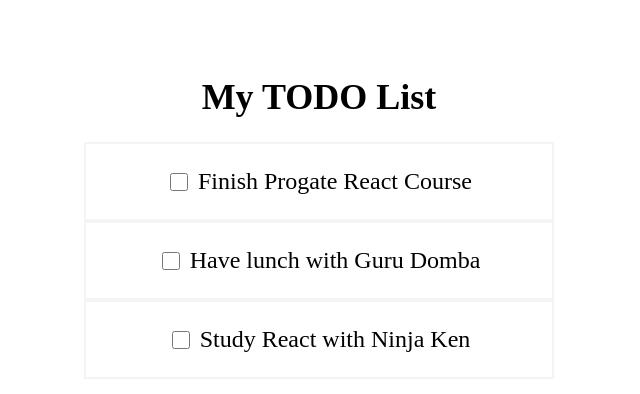
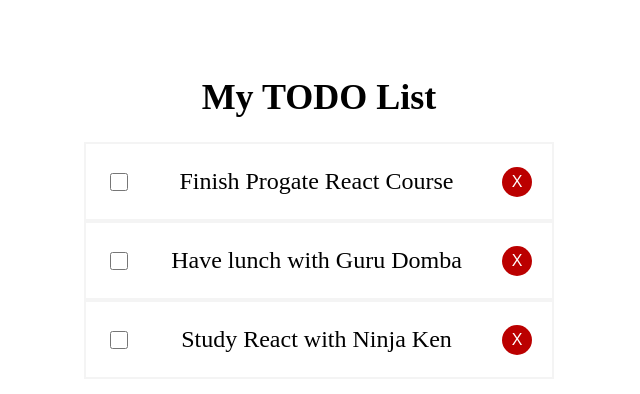
Before and after one commit to wisnuarizky/react-todo-app-progate, a React (Vite) app: page / in a window 1280 px wide. Shown: the top 394 px of the page, without its empty margins (321-961 px from the left). Built offline with nearby package versions, Linux system fonts and the light colour scheme.

Commit message:
membuat tombol hapus

```diff
--- a/src/App.jsx
+++ b/src/App.jsx
@@ -45,10 +45,21 @@
     setTodos(updateTodos);
   }
 
+  // menghapus todo
+  function handleDelete(id) {
+    const deleteTodo = todos.filter((todo) => {
+      if (todo.id !== id) {
+        return todo;
+      }
+    });
+
+    setTodos(deleteTodo);
+  }
+
   return (
     <div style={styles.container}>
       <h1 style={styles.title}>My TODO List</h1>
-      <Todos todos={todos} toggleCompleted={toggleCompleted} />
+      <Todos todos={todos} toggleCompleted={toggleCompleted} handleDelete={handleDelete} />
     </div>
   );
 }
--- a/src/components/TodoItem.jsx
+++ b/src/components/TodoItem.jsx
@@ -1,17 +1,27 @@
 /* eslint-disable react/prop-types */
-function TodoItem({ todo, toggleCompleted }) {
-  const style = {
+function TodoItem({ todo, toggleCompleted, handleDelete }) {
+  const styles = {
     todoItem: {
       border: '2px solid #f4f4f4',
       fontSize: '24px',
       display: 'flex',
-      justifyContent: 'center',
+      justifyContent: 'space-between',
       alignItems: 'center',
+      padding: '0 20px',
     },
     checkbox: {
-      marginRight: '10px',
       height: '18px',
       width: '18px',
+    },
+    button: {
+      backgroundColor: '#BB0000',
+      color: '#fff',
+      height: '30px',
+      width: '30px',
+      borderRadius: '100%',
+      border: 'none',
+      cursor: 'pointer',
+      fontSize: '16px',
     },
   };
 
@@ -25,9 +35,12 @@
   }
 
   return (
-    <div style={style.todoItem}>
-      <input type="checkbox" style={style.checkbox} onChange={() => toggleCompleted(todo.id)} />
+    <div style={styles.todoItem}>
+      <input type="checkbox" style={styles.checkbox} onChange={() => toggleCompleted(todo.id)} />
       <p style={getTodoTitleStyle()}>{todo.title}</p>
+      <button style={styles.button} onClick={() => handleDelete(todo.id)}>
+        X
+      </button>
     </div>
   );
 }
--- a/src/components/Todos.jsx
+++ b/src/components/Todos.jsx
@@ -1,7 +1,7 @@
 /* eslint-disable react/prop-types */
 import TodoItem from './TodoItem';
 
-function Todos({ todos, toggleCompleted }) {
+function Todos({ todos, toggleCompleted, handleDelete }) {
   const styles = {
     container: {
       width: '40%',
@@ -12,7 +12,7 @@
   return (
     <div style={styles.container}>
       {todos.map((todo) => {
-        return <TodoItem key={todo.id} todo={todo} toggleCompleted={toggleCompleted} />;
+        return <TodoItem key={todo.id} todo={todo} toggleCompleted={toggleCompleted} handleDelete={handleDelete} />;
       })}
     </div>
   );
```
